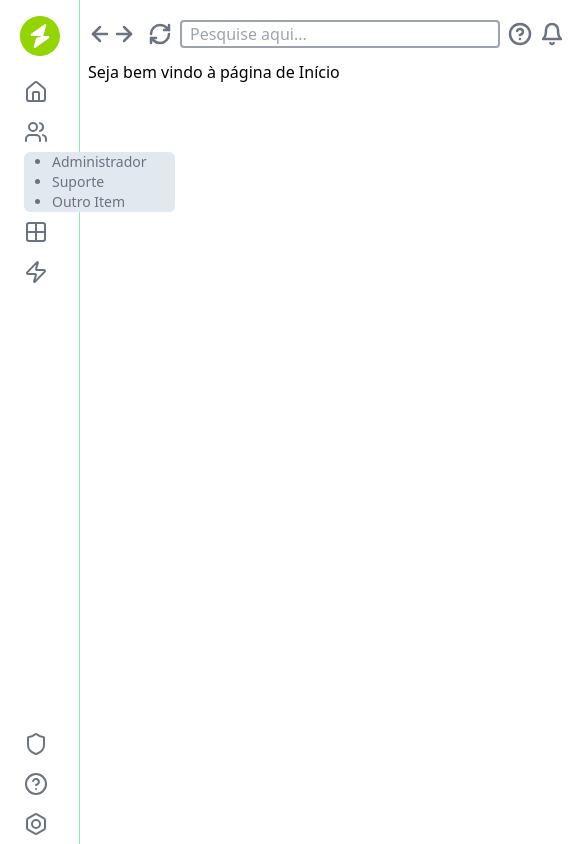
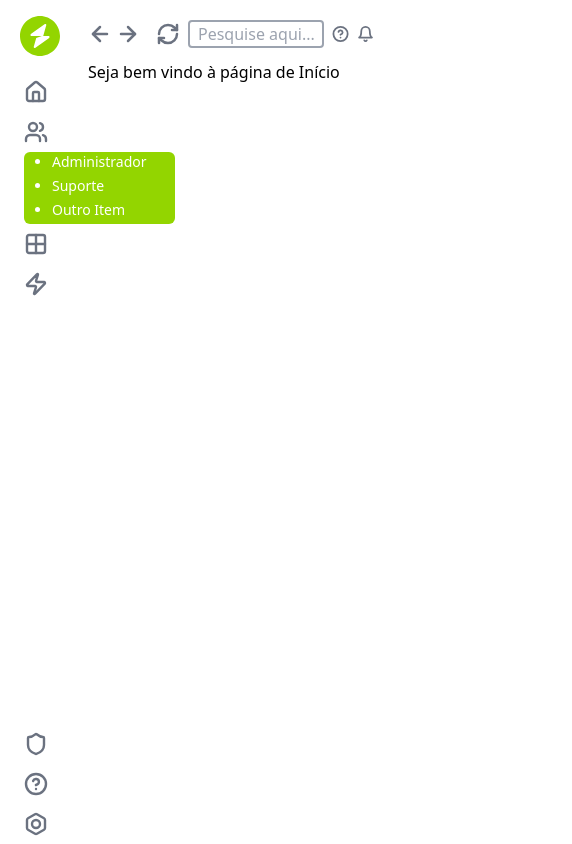
Before and after one commit to lhelheo/React-layout--sistema-login, a React (Vite) app: page / in a window 390 px wide. Both pictures are taken after a click on the element 51 px from the left and 132 px from the top of the page. Shown: the whole page, 572 px wide, since content can reach past the window. Built offline with nearby package versions, Linux system fonts and the light colour scheme.

Commit message:
responsividade e correcao em componentes

```diff
--- a/src/App.jsx
+++ b/src/App.jsx
@@ -7,7 +7,7 @@ function App() {
 
   return (
     <>
-      <div className='flex justify-between ml-64 px-2 pt-3 mobile:ml-20 relative'>
+      <div className='flex justify-between ml-64 sm:ml-20  px-2 pt-3 mobile:ml-20 relative'>
         <Navbar />
         <Sidebar />
         <div className='absolute mt-12 w-full'>
--- a/src/components/Button.jsx
+++ b/src/components/Button.jsx
@@ -1,5 +1,5 @@
 const Button = ({ Icon1, Icon2, label, onClick }) => {
-  const iconAndTextClass = 'text-gray-500 mr-2 text-2xl';
+  const iconAndTextClass = 'text-gray-500 mr-2 font-semibold text-xl';
   const buttonStyle = 'flex justify-between w-full py-2 mx-auto items-center';
   const hoverClass = 'group-hover:text-primary-500';
 
@@ -7,10 +7,10 @@ const Button = ({ Icon1, Icon2, label, onClick }) => {
     <ul className={`${buttonStyle} group`} onClick={onClick}>
       <li className="flex w-full justify-between">
         <div className='flex items-center'>
-          {Icon1 && <Icon1 strokeWidth={2} className={`${iconAndTextClass} ${hoverClass}`}/>}
+          {Icon1 && <Icon1 strokeWidth={2.4} className={`${iconAndTextClass} ${hoverClass}`}/>}
           <p className={`${iconAndTextClass} ${hoverClass} mobile:hidden`}>{label}</p>
         </div>
-        {Icon2 && <Icon2 strokeWidth={2.6} className={`${iconAndTextClass} ${hoverClass} mobile:hidden flex items-center h-8`} />}
+        {Icon2 && <Icon2 strokeWidth={2.6} className={`-rotate-90 transform duration-500 ${iconAndTextClass} ${hoverClass} mobile:hidden flex items-center h-8`} />}
       </li>
     </ul>
   );
--- a/src/components/ItemsList.jsx
+++ b/src/components/ItemsList.jsx
@@ -2,11 +2,11 @@ import { Link } from 'react-router-dom';
 
 const ItemsList = ({ items , links}) => {
   return (
-    <button className="w-full flex justify-center bg-slate-200 rounded-md  mobile:w-auto px-7">
+    <button className="w-full flex justify-center mobile:bg-primary-500  mobile:border-primary-500 rounded-md  mobile:w-auto px-7">
 
       <ul className="w-full">
       {items.map((item, index) => (
-        <li key={index} className="text-left text-gray-500 text-lg mobile:text-sm text-nowrap list-disc">
+        <li key={index} className="mobile:text-white pb-1 text-left text-gray-500 text-lg mobile:text-sm text-nowrap list-disc">
           <Link to={links[index]} className='hover:text-primary-500'>{item}</Link>
         </li>
       ))}
--- a/src/components/Navbar.jsx
+++ b/src/components/Navbar.jsx
@@ -10,14 +10,14 @@ function Navbar() {
   const colorIconsNavbar = "text-gray-500";
   return (
     <div className='flex justify-between w-full items-center'>
-        <div className={`flex items-center ${colorIconsNavbar}`}>
+        <div className={`flex items-center gap-1 ${colorIconsNavbar}`}>
           <ArrowLeft strokeWidth={2.5}/>
           <ArrowRight strokeWidth={2.5}/>
           <RefreshCw className='ml-3' strokeWidth={2.5}/>
         </div>
 
-        <div className='flex gap-2 items-center p-2'>
-          <input type="text" placeholder="Pesquise aqui..." className='border-2 pl-2 rounded border-gray-400 w-80'/>
+        <div className='flex gap-2 items-center p-2 desktop:w-[30%]'>
+          <input type="text" placeholder="Pesquise aqui..." className='border-2 pl-2 rounded border-gray-400 w-[100%]'/>
           <CircleHelp strokeWidth={2.5} className={`flex items-center gap-2 ${colorIconsNavbar}`}/>
           <Bell strokeWidth={2.5} className={`flex items-center gap-2 ${colorIconsNavbar}`}/>
         </div>
--- a/src/components/Sidebar.jsx
+++ b/src/components/Sidebar.jsx
@@ -32,7 +32,7 @@ const Sidebar = () => {
   };
 
   return (
-    <div className='flex flex-col justify-between items-start fixed top-0 left-0 z-10 w-64 h-screen pl-6 bg-white border-r border-green-300 mobile:w-20'>
+    <div className='flex flex-col justify-between items-start fixed top-0 left-0 z-10 w-64 h-screen pl-6 bg-white mobile:w-20'>
 
       <div className='w-full mobile:mt-4'>
         <svg className='my-4 mobile:hidden h-10 w-full'  fill="none" xmlns="http://www.w3.org/2000/svg">
--- a/tailwind.config.js
+++ b/tailwind.config.js
@@ -8,6 +8,12 @@ export default {
     screens: {
       'mobile': {'max': '750px'},
       'desktop': '751px',
+      'sm': [{'min': '350px', 'max': '639px'}], // Define um range para 'sm'
+      'md': [{'min': '640px', 'max': '767px'}], // Define um range para 'md'
+      'lg': [{'min': '768px', 'max': '1023px'}], // Define um range para 'lg'
+      'xl': [{'min': '1024px', 'max': '1279px'}], // Define um range para 'xl'
+      '2xl': [{'min': '1280px', 'max': '1535px'}], // Define um range para '2xl'
+      '3xl': {'min': '1536px'},
     },
     extend: {
       colors: {
```
